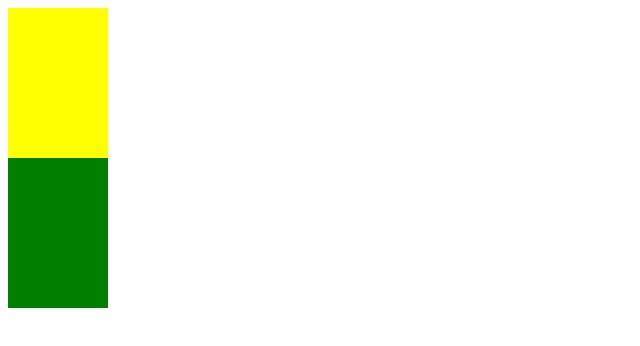
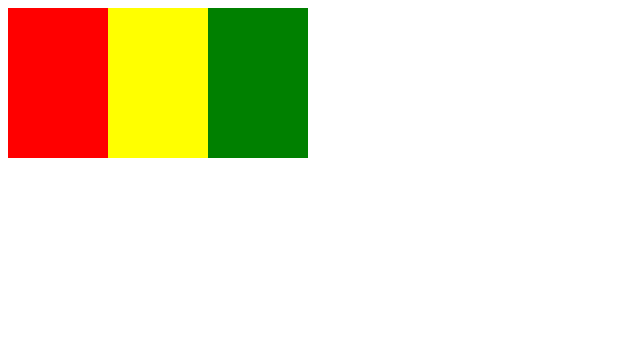
Before and after one commit to GregoryYamaev/Yamaev_flag, a plain HTML site: page flag_flexbox/index.html in a window 1280 px wide. Shown: the whole page, without its empty margins (0-640 px from the left). Drawn offline with Linux system fonts and the light colour scheme.

Commit message:
Update index.html
added actual flexbox function

```diff
--- a/flag_flexbox/index.html
+++ b/flag_flexbox/index.html
@@ -8,7 +8,8 @@
     <title>Document</title>
 </head>
 <body>
-    <div class="colour1">
+    <div class="container">
+        <div class="colour1"></div>
         <div class="colour2"></div>
         <div class="colour3"></div>
     </div>
```
